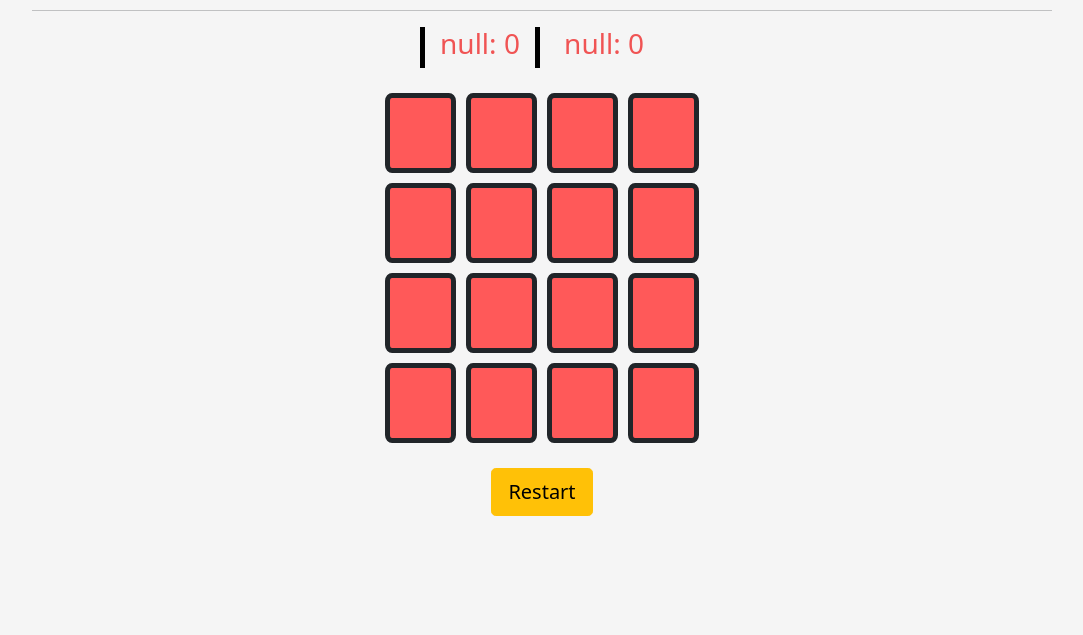
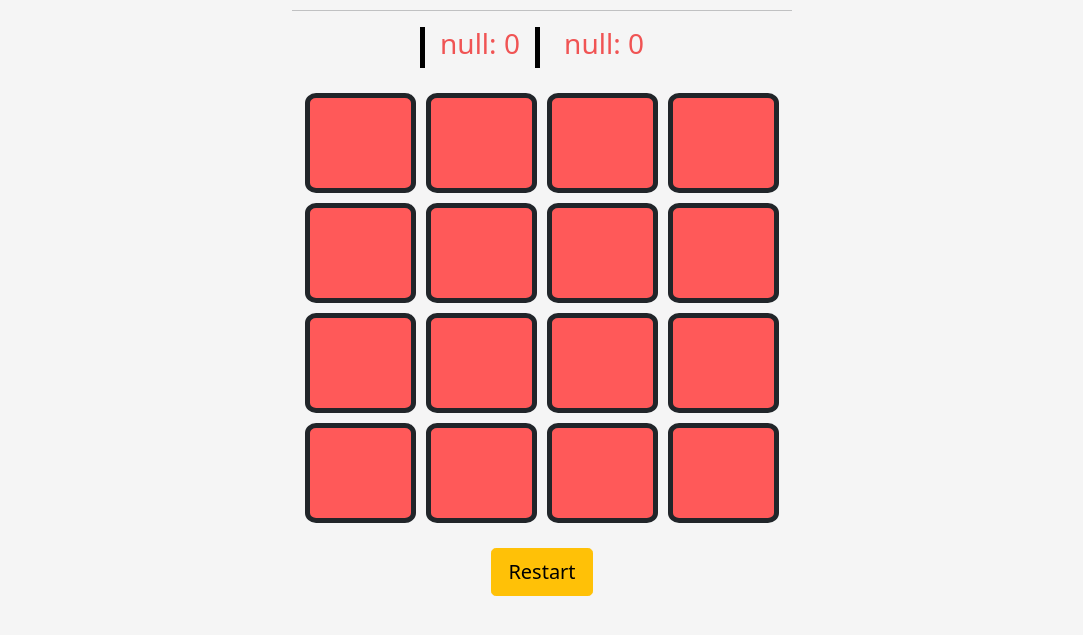
Before and after one commit to KRISCHOMAT/sound-memory, a website: page main.html in a window 1280 px wide. Shown: the part 113-748 px from the top of the page, without its empty margins (98-1181 px from the left). Drawn offline with nearby package versions, Linux system fonts and the light colour scheme.

Commit message:
changed responiveness

```diff
--- a/public/css/styles.css
+++ b/public/css/styles.css
@@ -64,12 +64,14 @@ h1 {
 
 .wrapped {
   margin: 30px 130px;
-  ;
+  max-width: 500px;
+  margin-left: auto;
+  margin-right: auto;
 }
 
 .memoryCard {
   background-color: #FF5959;
-  height: 80px;
+  height: 100px;
   border: 5px solid;
   border-radius: 10%;
   margin: 5px;
@@ -96,9 +98,9 @@ h1 {
 }
 
 .memoryDeck {
-  width: 300px;
-  display: inline-block;
+  display: block;
   margin: 20px;
+
 }
 
 .button{
```
